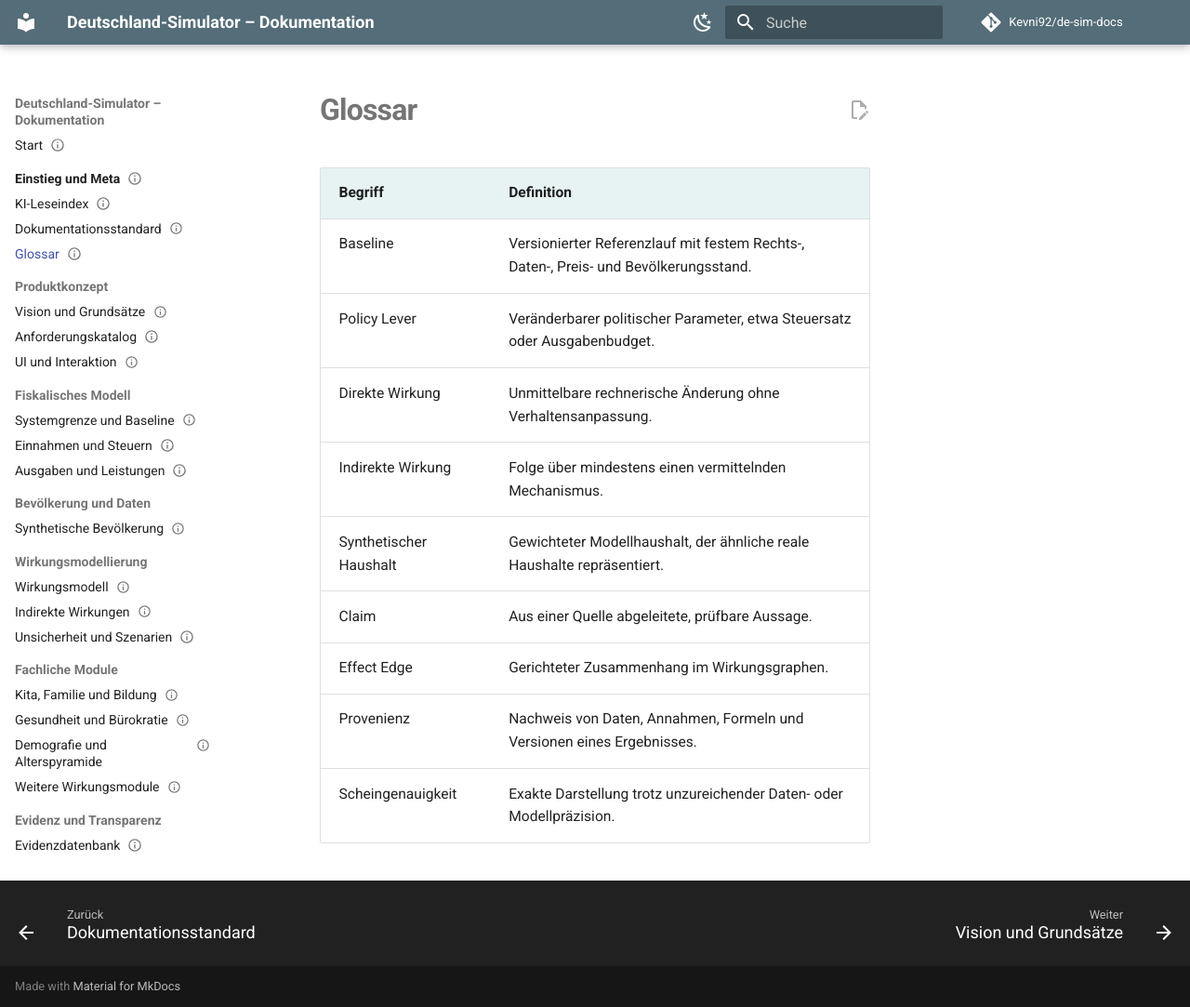
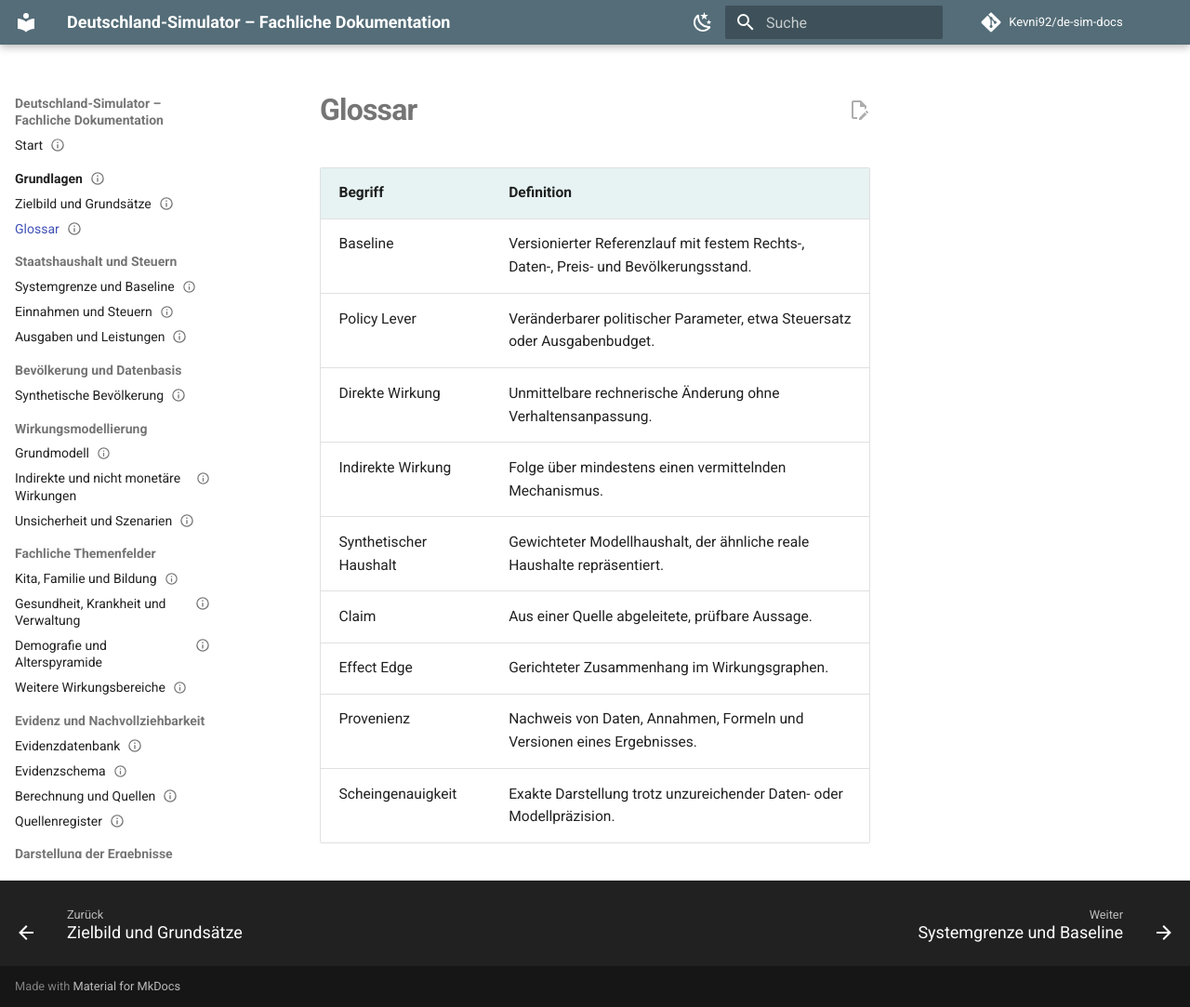
Before and after one commit to Kevni92/de-sim-docs, an MkDocs documentation site: the page built from docs/00-meta/glossar.md, in a window 1280 px wide and 1083 px high. Shown: the whole window at 93% size. Built offline with MkDocs 1.6.1 and Material for MkDocs 9.7.7, drawn with Linux system fonts in a browser that asks for light colours; comment, search, counter and statistics services are not loaded.

Commit message:
docs: öffentliche Seite auf fachliche Dokumentation begrenzen

```diff
--- a/mkdocs.yml
+++ b/mkdocs.yml
@@ -1,9 +1,21 @@
-site_name: Deutschland-Simulator – Dokumentation
-site_description: Pflichtenheft und Research Briefing für einen transparenten Staatshaushalts- und Wirkungssimulator
+site_name: Deutschland-Simulator – Fachliche Dokumentation
+site_description: Fachliche Grundlagen, Datenquellen, Wirkungsmodelle und Evidenz für einen transparenten Staatshaushalts- und Wirkungssimulator
 site_url: https://kevni92.github.io/de-sim-docs/
 repo_url: https://github.com/Kevni92/de-sim-docs
 repo_name: Kevni92/de-sim-docs
 edit_uri: edit/main/docs/
+
+# Interne Planungs-, Technik-, Design- und Umsetzungsunterlagen bleiben im
+# Repository erhalten, werden aber weder gebaut noch in Suche oder Navigation
+# der öffentlichen Website aufgenommen.
+exclude_docs: |
+  00-meta/ki-leseindex.md
+  00-meta/dokumentationsstandard.md
+  01-produkt/anforderungskatalog.md
+  01-produkt/ui-und-interaktionsmodell.md
+  08-technik/
+  10-roadmap/
+  11-design/
 
 theme:
   name: material
@@ -31,9 +43,11 @@ theme:
       toggle:
         icon: material/weather-sunny
         name: Helle Darstellung
+
 plugins:
   - search:
       lang: de
+
 markdown_extensions:
   - admonition
   - attr_list
@@ -43,49 +57,37 @@ markdown_extensions:
       permalink: true
   - pymdownx.details
   - pymdownx.superfences
+
 extra_css:
   - assets/stylesheets/extra.css
+
 nav:
   - Start: index.md
-  - Einstieg und Meta:
-      - Übersicht: 00-meta/index.md
-      - KI-Leseindex: 00-meta/ki-leseindex.md
-      - Dokumentationsstandard: 00-meta/dokumentationsstandard.md
+  - Grundlagen:
+      - Fachlicher Überblick: 00-meta/index.md
+      - Zielbild und Grundsätze: 01-produkt/vision-und-grundsaetze.md
       - Glossar: 00-meta/glossar.md
-  - Produktkonzept:
-      - Vision und Grundsätze: 01-produkt/vision-und-grundsaetze.md
-      - Anforderungskatalog: 01-produkt/anforderungskatalog.md
-      - UI und Interaktion: 01-produkt/ui-und-interaktionsmodell.md
-  - Fiskalisches Modell:
+  - Staatshaushalt und Steuern:
       - Systemgrenze und Baseline: 02-fiskal/systemgrenze-und-baseline.md
       - Einnahmen und Steuern: 02-fiskal/einnahmen-und-steuern.md
       - Ausgaben und Leistungen: 02-fiskal/ausgaben-und-leistungen.md
-  - Bevölkerung und Daten:
+  - Bevölkerung und Datenbasis:
       - Synthetische Bevölkerung: 03-daten/synthetische-bevoelkerung.md
   - Wirkungsmodellierung:
-      - Wirkungsmodell: 04-modell/wirkungsmodell.md
-      - Indirekte Wirkungen: 04-modell/indirekte-und-nichtmonetaere-wirkungen.md
+      - Grundmodell: 04-modell/wirkungsmodell.md
+      - Indirekte und nicht monetäre Wirkungen: 04-modell/indirekte-und-nichtmonetaere-wirkungen.md
       - Unsicherheit und Szenarien: 04-modell/unsicherheit-und-szenarien.md
-  - Fachliche Module:
+  - Fachliche Themenfelder:
       - Kita, Familie und Bildung: 05-module/kita-familie-und-bildung.md
-      - Gesundheit und Bürokratie: 05-module/gesundheit-krankheit-und-buerokratie.md
+      - Gesundheit, Krankheit und Verwaltung: 05-module/gesundheit-krankheit-und-buerokratie.md
       - Demografie und Alterspyramide: 05-module/demografie-und-alterspyramide.md
-      - Weitere Wirkungsmodule: 05-module/weitere-wirkungsmodule.md
-  - Evidenz und Transparenz:
+      - Weitere Wirkungsbereiche: 05-module/weitere-wirkungsmodule.md
+  - Evidenz und Nachvollziehbarkeit:
       - Evidenzdatenbank: 06-evidenz/evidenzdatenbank.md
       - Evidenzschema: 06-evidenz/evidenzschema.md
-      - Berechnungstransparenz: 06-evidenz/berechnungstransparenz.md
+      - Berechnung und Quellen: 06-evidenz/berechnungstransparenz.md
       - Quellenregister: 06-evidenz/quellenregister.md
-  - Visualisierung:
+  - Darstellung der Ergebnisse:
       - Visualisierungen: 07-visualisierung/visualisierungen.md
-  - Technik:
-      - Technische Architektur: 08-technik/technische-architektur.md
-      - Modulvertrag: 08-technik/modulvertrag.md
-  - Governance:
-      - Validierung, Governance und Ethik: 09-governance/validierung-governance-ethik.md
-  - Umsetzung:
-      - Implementierungsprinzipien: 10-roadmap/implementierungsprinzipien.md
-      - MVP und Roadmap: 10-roadmap/mvp-und-roadmap.md
-      - Research Backlog: 10-roadmap/research-backlog.md
-  - Design:
-      - Figma-Prompt: 11-design/figma-prompt.md
+  - Qualität und Verantwortung:
+      - Validierung, Neutralität und Ethik: 09-governance/validierung-governance-ethik.md
```
